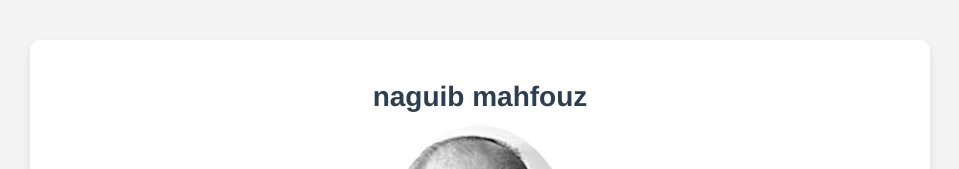
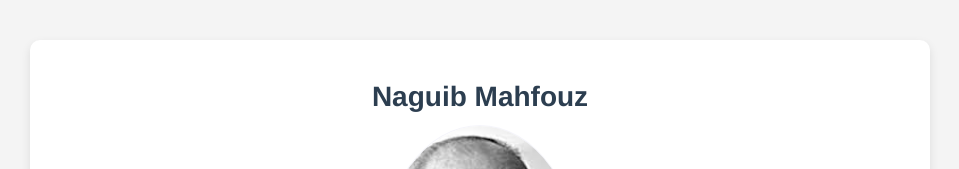
Before and after one commit to aliyammh/profile, a plain HTML site: page index.html in a window 1280 px wide. Shown: the top 169 px of the page, without its empty margins (160-1119 px from the left). Drawn offline with Linux system fonts and the light colour scheme.

Commit message:
make my profile prettier

```diff
--- a/index.html
+++ b/index.html
@@ -10,7 +10,7 @@
 <body>
   <div class="container">
     <div class="card">
-      <h1>naguib mahfouz</h1>
+      <h1>Naguib Mahfouz</h1>
       <img src="images/image.png" class="img-circle">
       <p>
         Naguib Mahfouz was an Egyptian novelist and screenplay writer, who was awarded the Nobel Prize for Literature in 1988, the first Arabic writer to be so honoured. Mahfouz was the son of a civil servant and grew up in Cairo's Al-Jamāliyyah district.
```
